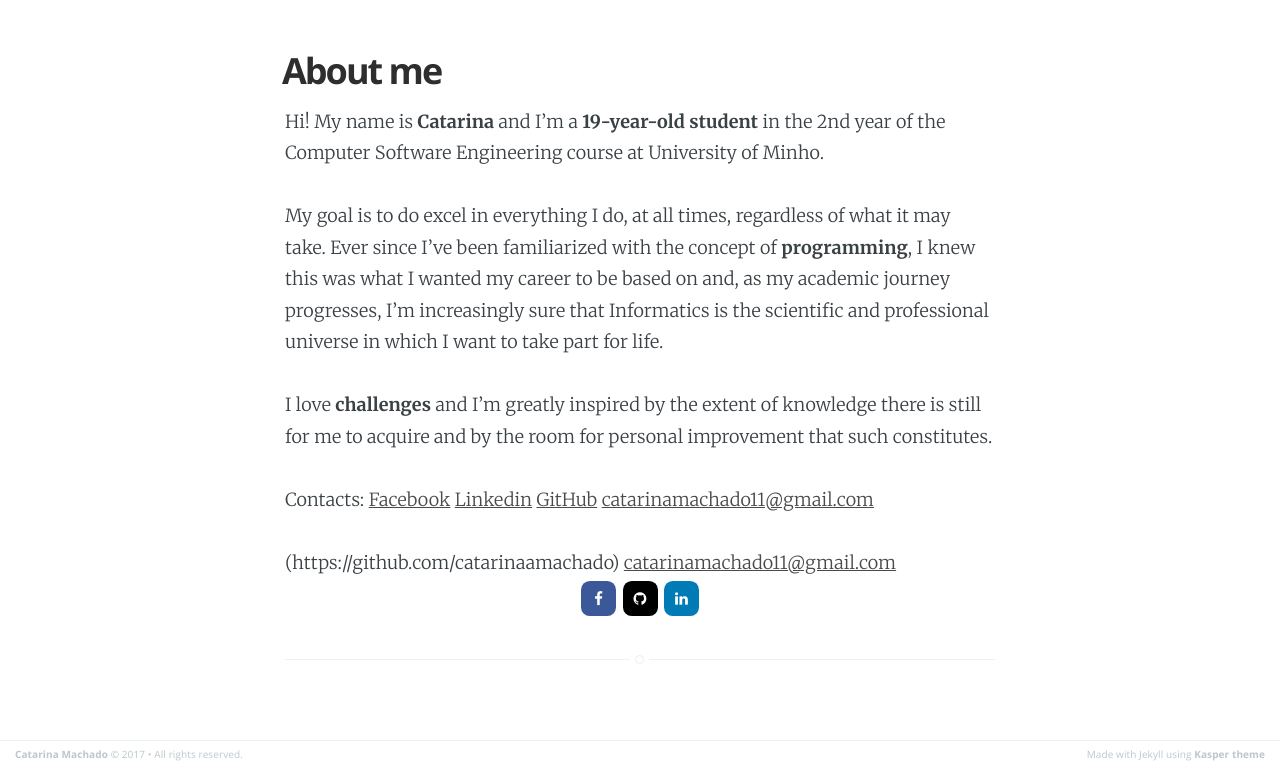
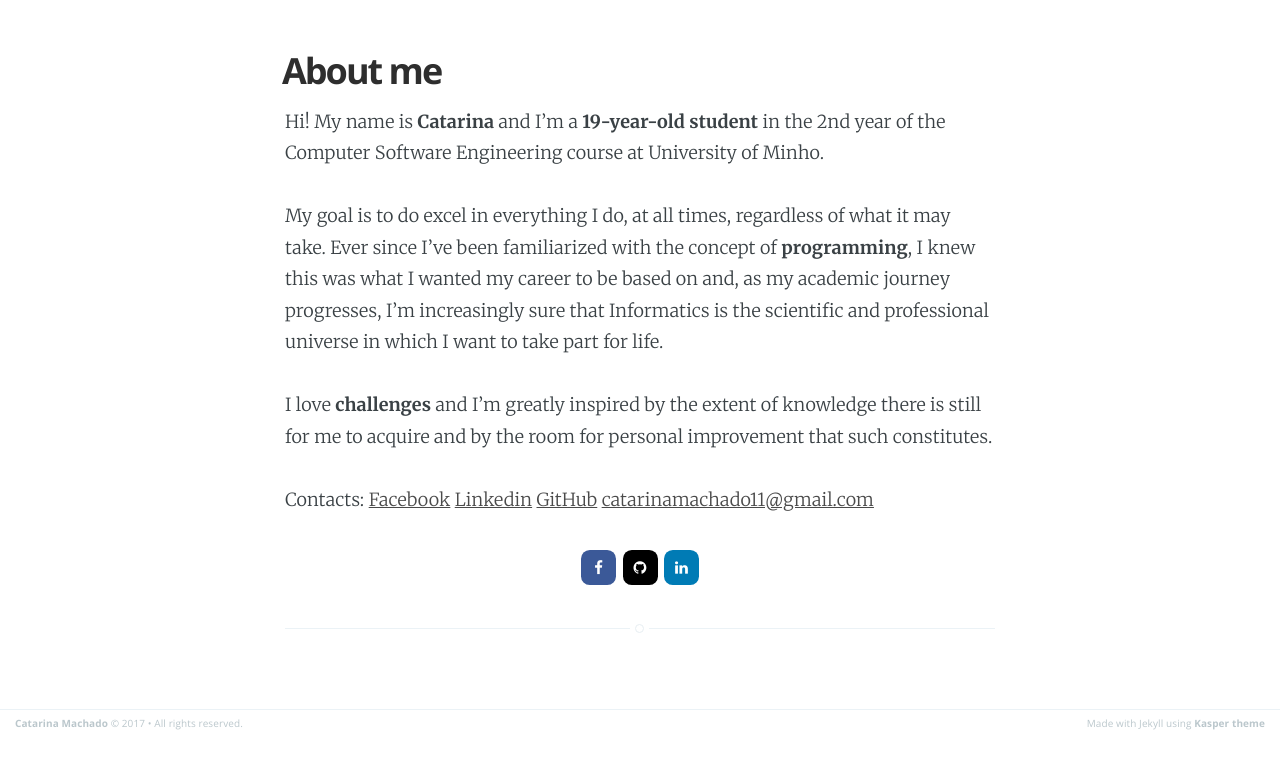
Before and after one commit to catarinamachado/catarinamachado-old-page, a Jekyll site: the page built from about.md, in a window 1280 px wide. Shown: the part 585-1354 px from the top of the page. Built offline with Jekyll 4.4.1, drawn with Linux system fonts in a browser that asks for light colours; after the commit the page ends 1322 px from its top, so only the background shows below that.

```diff
--- a/about.md
+++ b/about.md
@@ -56,8 +56,6 @@
 </head>
 <body>
 
-({{site.author.url.github}})
-<a href="mailto:{{site.author.url.email}}">{{site.author.url.email}}</a>
 
 <center>
 <a href="https://www.facebook.com/catarinaamachado" class="fa fa-facebook"></a>
```
